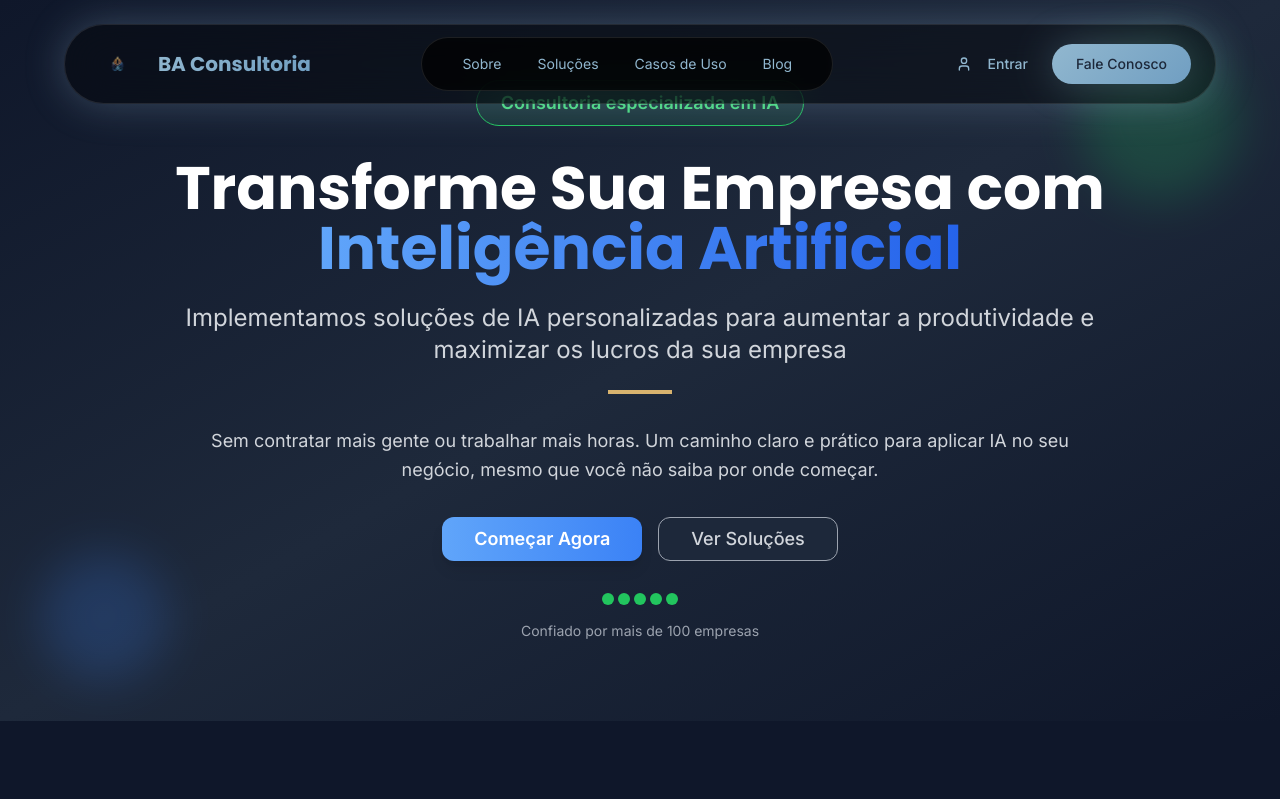
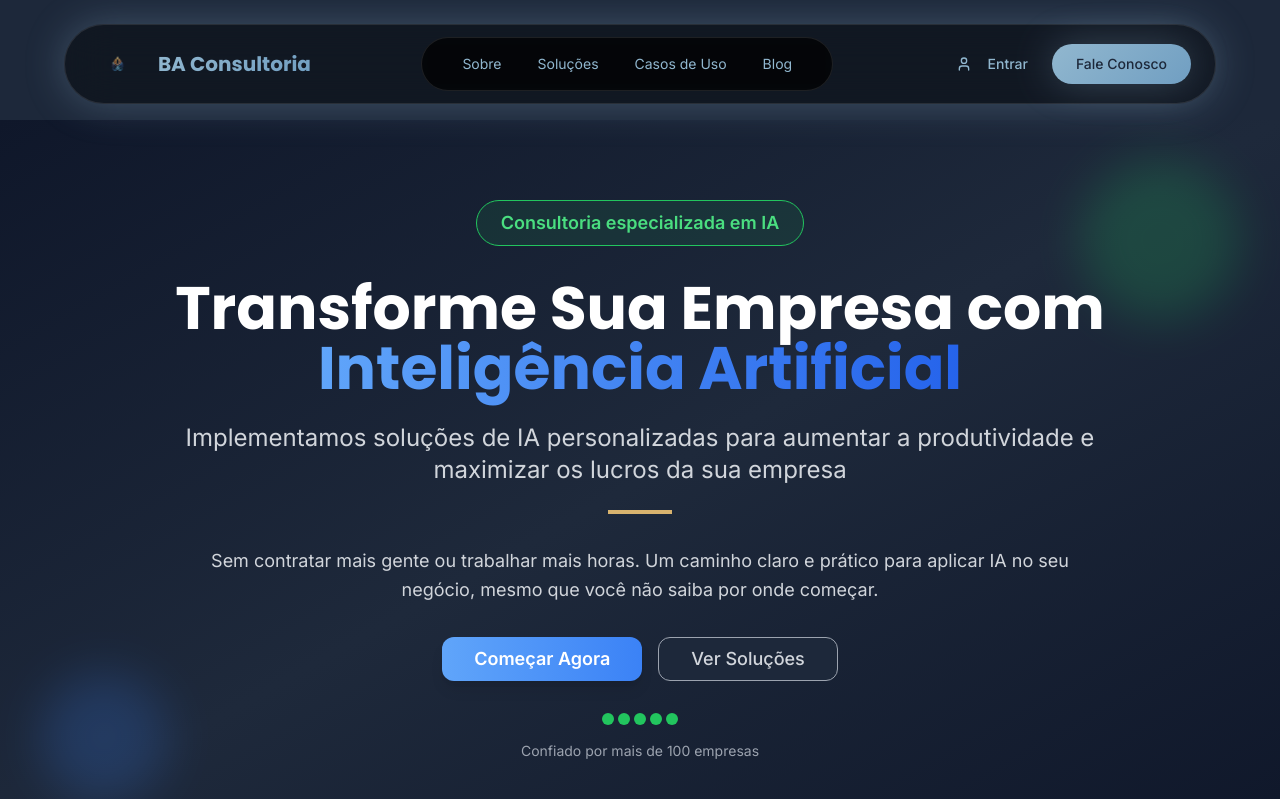
Before and after one commit to rodrigo3vium/ba-consultoria, a React (Vite) app: page / in a window 1280 px wide. Shown: the top 799 px of the page. Built offline with nearby package versions, Linux system fonts and the light colour scheme.

Commit message:
Fix: Adjust global padding for fixed header

```diff
--- a/src/index.css
+++ b/src/index.css
@@ -64,6 +64,9 @@ All colors MUST be HSL.
     /* Animations */
     --transition-smooth: all 0.3s cubic-bezier(0.4, 0, 0.2, 1);
 
+    /* Header safe zone */
+    --header-safe-top: 120px;
+
     --radius: 0.5rem;
 
     --sidebar-background: 0 0% 98%;
@@ -127,8 +130,13 @@ All colors MUST be HSL.
     @apply border-border;
   }
 
+  html {
+    scroll-padding-top: var(--header-safe-top);
+  }
+
   body {
     @apply bg-background text-foreground;
+    padding-top: var(--header-safe-top);
   }
 }
 
```
